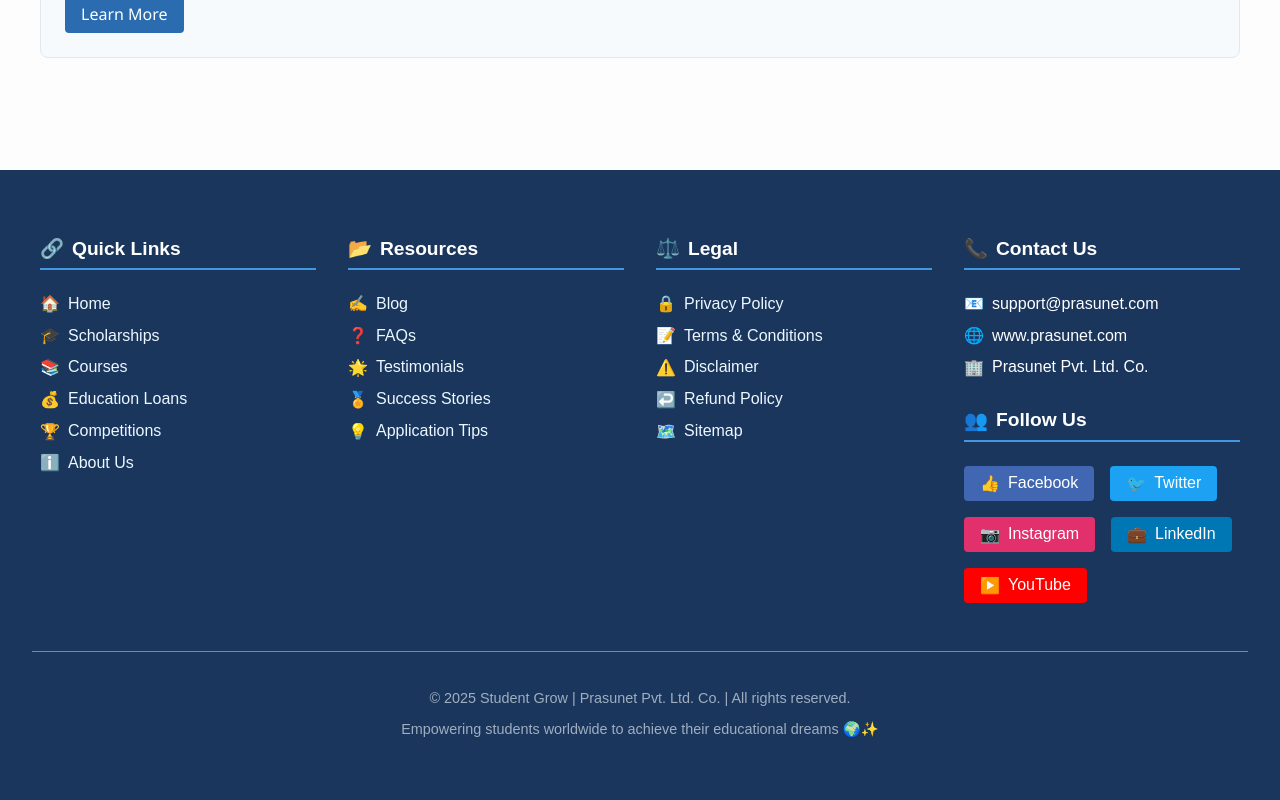
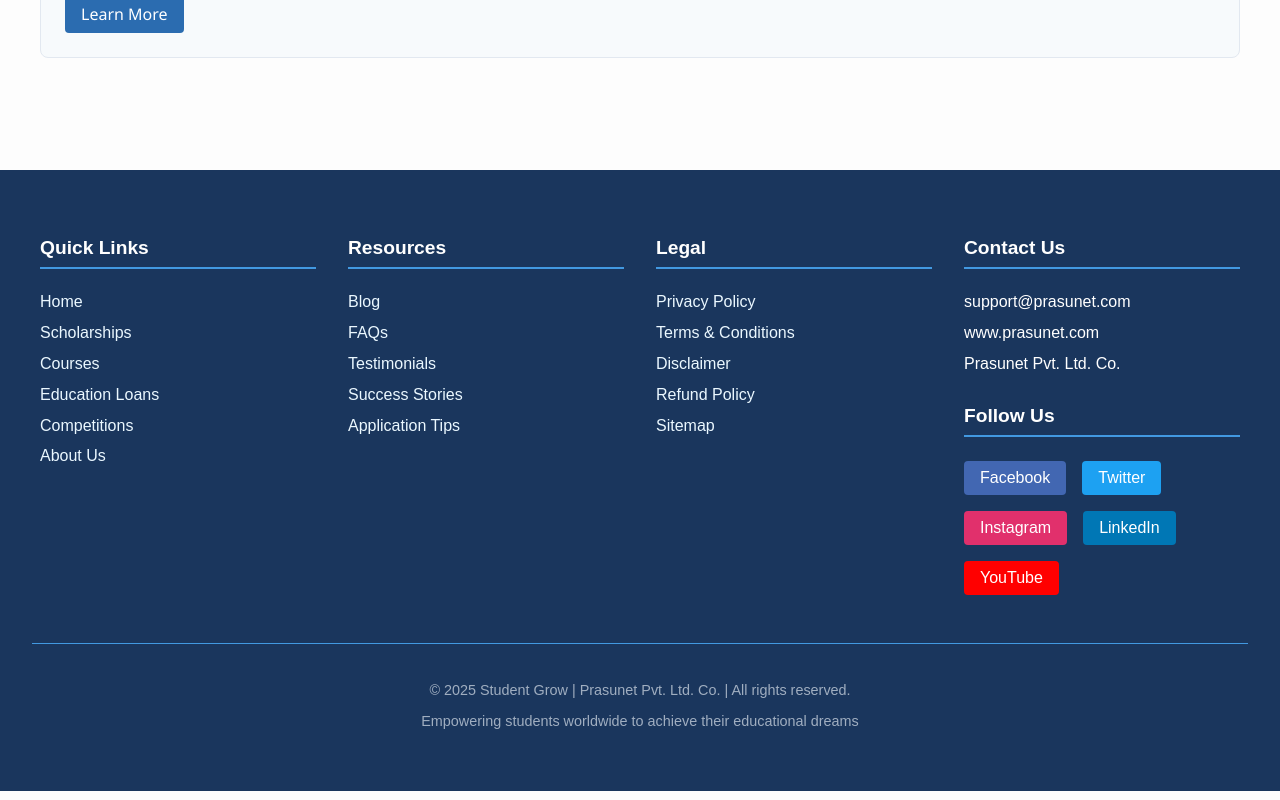
Before and after one commit to z9xqv7mkt3wl8psa/findmycareer, a Next.js app: page /categories/for-girls in a window 1280 px wide. Shown: the part 1282-2082 px from the top of the page. Built offline with nearby package versions, Linux system fonts and the light colour scheme.

Commit message:
Update footer.tsx

```diff
--- a/src/components/footer.tsx
+++ b/src/components/footer.tsx
@@ -21,22 +21,11 @@ export default function Footer() {
       }}>
         {/* Quick Links */}
         <div>
-          <h3 style={headingStyle}>
-            <span>🔗</span> Quick Links
-          </h3>
+          <h3 style={headingStyle}>Quick Links</h3>
           <ul style={listStyle}>
-            {[
-              { label: 'Home', icon: '🏠' },
-              { label: 'Scholarships', icon: '🎓' },
-              { label: 'Courses', icon: '📚' },
-              { label: 'Education Loans', icon: '💰' },
-              { label: 'Competitions', icon: '🏆' },
-              { label: 'About Us', icon: 'ℹ️' }
-            ].map((item, i) => (
+            {['Home', 'Scholarships', 'Courses', 'Education Loans', 'Competitions', 'About Us'].map((label, i) => (
               <li key={i} style={itemStyle}>
-                <Link href="/" style={linkStyle}>
-                  <span>{item.icon}</span> {item.label}
-                </Link>
+                <Link href="/" style={linkStyle}>{label}</Link>
               </li>
             ))}
           </ul>
@@ -44,21 +33,11 @@ export default function Footer() {
 
         {/* Resources */}
         <div>
-          <h3 style={headingStyle}>
-            <span>📂</span> Resources
-          </h3>
+          <h3 style={headingStyle}>Resources</h3>
           <ul style={listStyle}>
-            {[
-              { label: 'Blog', icon: '✍️' },
-              { label: 'FAQs', icon: '❓' },
-              { label: 'Testimonials', icon: '🌟' },
-              { label: 'Success Stories', icon: '🏅' },
-              { label: 'Application Tips', icon: '💡' }
-            ].map((item, i) => (
+            {['Blog', 'FAQs', 'Testimonials', 'Success Stories', 'Application Tips'].map((label, i) => (
               <li key={i} style={itemStyle}>
-                <Link href="/" style={linkStyle}>
-                  <span>{item.icon}</span> {item.label}
-                </Link>
+                <Link href="/" style={linkStyle}>{label}</Link>
               </li>
             ))}
           </ul>
@@ -66,21 +45,11 @@ export default function Footer() {
 
         {/* Legal */}
         <div>
-          <h3 style={headingStyle}>
-            <span>⚖️</span> Legal
-          </h3>
+          <h3 style={headingStyle}>Legal</h3>
           <ul style={listStyle}>
-            {[
-              { label: 'Privacy Policy', icon: '🔒' },
-              { label: 'Terms & Conditions', icon: '📝' },
-              { label: 'Disclaimer', icon: '⚠️' },
-              { label: 'Refund Policy', icon: '↩️' },
-              { label: 'Sitemap', icon: '🗺️' }
-            ].map((item, i) => (
+            {['Privacy Policy', 'Terms & Conditions', 'Disclaimer', 'Refund Policy', 'Sitemap'].map((label, i) => (
               <li key={i} style={itemStyle}>
-                <Link href="/" style={linkStyle}>
-                  <span>{item.icon}</span> {item.label}
-                </Link>
+                <Link href="/" style={linkStyle}>{label}</Link>
               </li>
             ))}
           </ul>
@@ -88,25 +57,21 @@ export default function Footer() {
 
         {/* Contact & Social */}
         <div>
-          <h3 style={headingStyle}>
-            <span>📞</span> Contact Us
-          </h3>
+          <h3 style={headingStyle}>Contact Us</h3>
           <ul style={listStyle}>
-            <li style={itemStyle}><span>📧</span> support@prasunet.com</li>
-            <li style={itemStyle}><span>🌐</span> www.prasunet.com</li>
-            <li style={itemStyle}><span>🏢</span> Prasunet Pvt. Ltd. Co.</li>
+            <li style={itemStyle}>support@prasunet.com</li>
+            <li style={itemStyle}>www.prasunet.com</li>
+            <li style={itemStyle}>Prasunet Pvt. Ltd. Co.</li>
           </ul>
 
-          <h3 style={{ ...headingStyle, margin: '2rem 0 1.5rem' }}>
-            <span>👥</span> Follow Us
-          </h3>
+          <h3 style={{ ...headingStyle, margin: '2rem 0 1.5rem' }}>Follow Us</h3>
           <div style={{ display: 'flex', gap: '1rem', flexWrap: 'wrap' }}>
             {[
-              { name: 'Facebook', icon: '👍', color: '#4267B2' },
-              { name: 'Twitter', icon: '🐦', color: '#1DA1F2' },
-              { name: 'Instagram', icon: '📷', color: '#E1306C' },
-              { name: 'LinkedIn', icon: '💼', color: '#0077B5' },
-              { name: 'YouTube', icon: '▶️', color: '#FF0000' }
+              { name: 'Facebook', color: '#4267B2' },
+              { name: 'Twitter', color: '#1DA1F2' },
+              { name: 'Instagram', color: '#E1306C' },
+              { name: 'LinkedIn', color: '#0077B5' },
+              { name: 'YouTube', color: '#FF0000' }
             ].map((social, i) => (
               <Link
                 key={i}
@@ -117,13 +82,10 @@ export default function Footer() {
                   backgroundColor: social.color,
                   padding: '0.5rem 1rem',
                   borderRadius: '4px',
-                  display: 'flex',
-                  alignItems: 'center',
-                  gap: '0.5rem',
                   transition: 'transform 0.2s'
                 }}
               >
-                <span>{social.icon}</span> {social.name}
+                {social.name}
               </Link>
             ))}
           </div>
@@ -143,7 +105,7 @@ export default function Footer() {
           © {new Date().getFullYear()} Student Grow | Prasunet Pvt. Ltd. Co. | All rights reserved.
         </p>
         <p style={{ marginTop: '0.5rem' }}>
-          Empowering students worldwide to achieve their educational dreams 🌍✨
+          Empowering students worldwide to achieve their educational dreams
         </p>
       </div>
     </footer>
@@ -154,10 +116,7 @@ const headingStyle = {
   marginBottom: '1.5rem',
   fontSize: '1.2rem',
   borderBottom: '2px solid #4299e1',
-  paddingBottom: '0.5rem',
-  display: 'flex',
-  alignItems: 'center',
-  gap: '0.5rem'
+  paddingBottom: '0.5rem'
 };
 
 const listStyle = {
@@ -167,17 +126,11 @@ const listStyle = {
 };
 
 const itemStyle = {
-  margin: '0.8rem 0',
-  display: 'flex',
-  alignItems: 'center',
-  gap: '0.5rem'
+  margin: '0.8rem 0'
 };
 
 const linkStyle = {
   color: '#ebf8ff',
   textDecoration: 'none',
-  display: 'flex',
-  alignItems: 'center',
-  gap: '0.5rem',
   transition: 'color 0.2s'
 };
```
